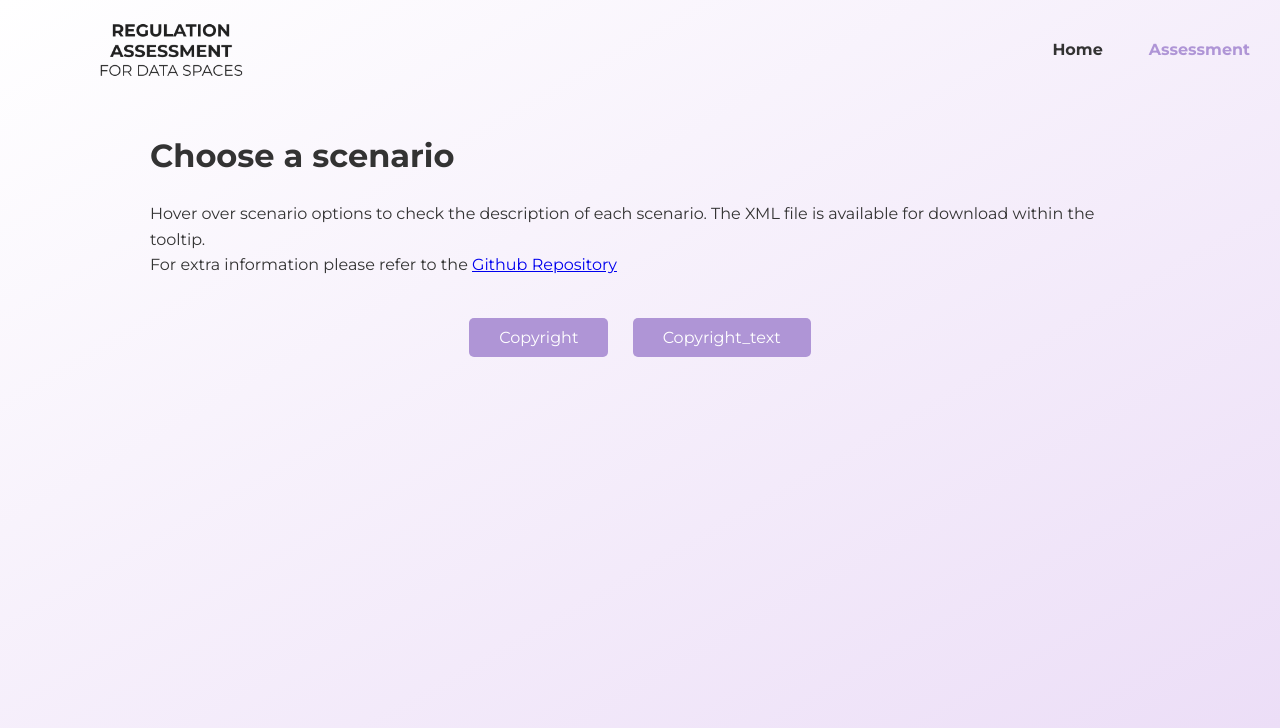
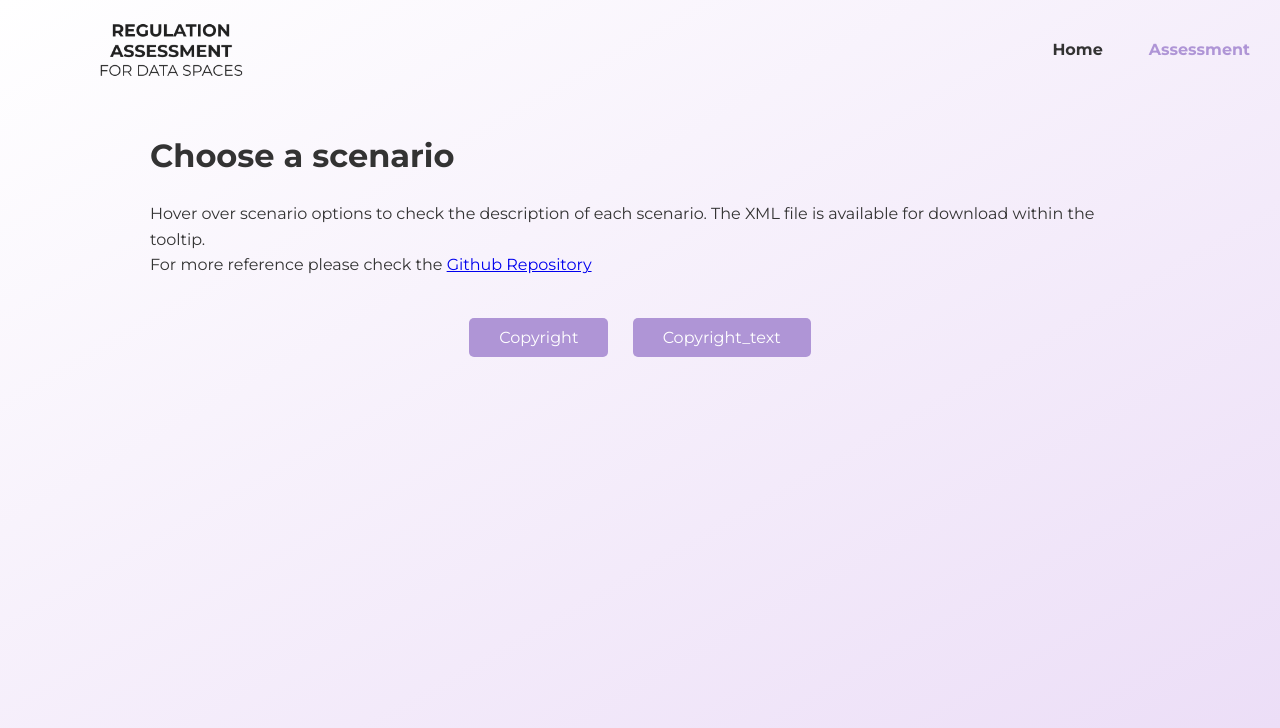
Before and after one commit to chiachihsu/Regulation-Assessment-for-Data-Spaces, a Flask app: page /assessment in a window 1280 px wide. Shown: the top 728 px of the page. Run offline with Flask 3, Linux system fonts and the light colour scheme.

Commit message:
update html

```diff
--- a/static/assessment.js
+++ b/static/assessment.js
@@ -2,7 +2,6 @@ let userAnswers = {};
 
 document.addEventListener('DOMContentLoaded', function() {
     const buttons = document.querySelectorAll('.xml-file-button');
-    console.log(buttons)
     buttons.forEach(button => {
         const filename = button.getAttribute('data-filename');
         const displayName = filename.replace('.xml', '');
--- a/static/style.css
+++ b/static/style.css
@@ -397,6 +397,7 @@ img {
     background-color: var(--primary-color);
     /* Change the color to indicate selection */
     color: white;
+    font-weight: bold;
     /* Change text color for better visibility */
 }
 
--- a/templates/assessment.html
+++ b/templates/assessment.html
@@ -31,7 +31,7 @@
                 <p class="scenario-text">Choose a scenario</p>
                 <p class="scenario-text-description">Hover over scenario options to check the description of each scenario.
                     The XML file is available for download within the tooltip. <br>
-                    For extra information please refer to the <a href="https://github.com/chiachihsu/Regulation-Assessment-for-Data-Spaces">Github Repository</a>
+                    For more reference please check the <a href="https://github.com/chiachihsu/Regulation-Assessment-for-Data-Spaces">Github Repository</a>
                 </p>
             </div>
             <div class="buttomContainer">
```
